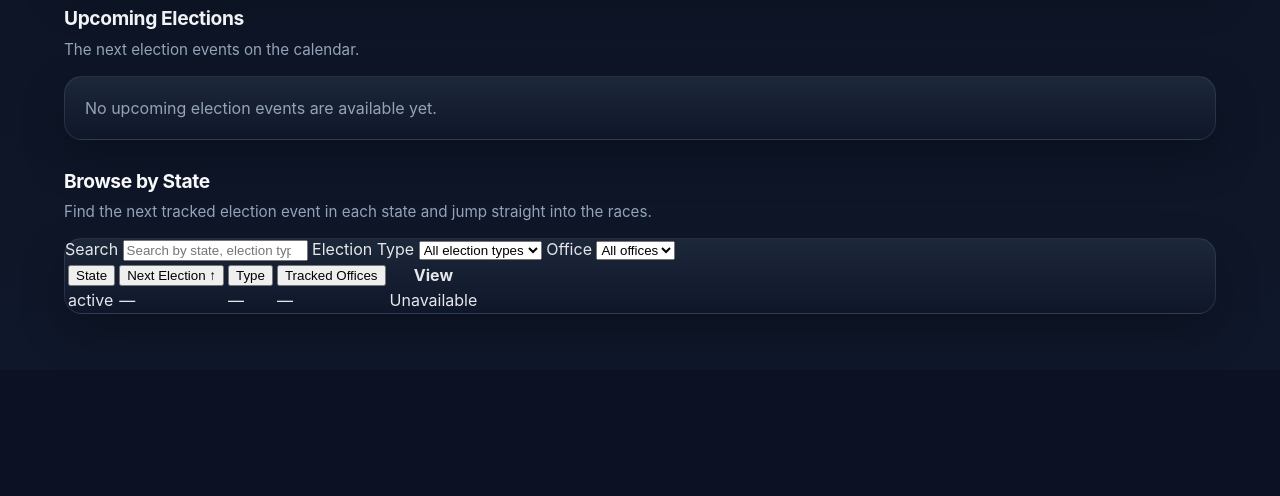
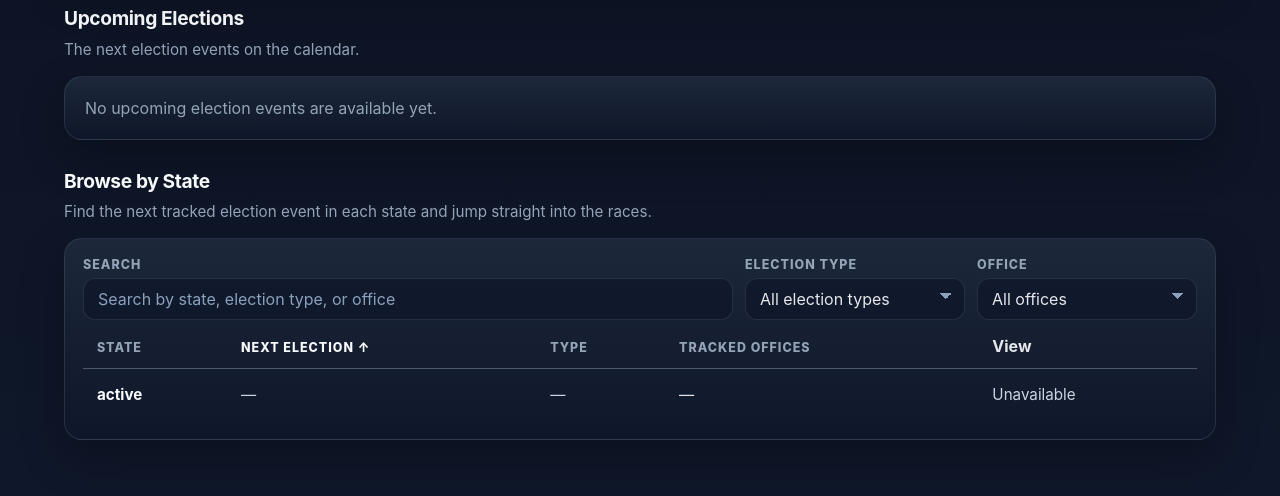
Before and after one commit to chrisserra/YouAreDone, a PHP site: page / in a window 1280 px wide. Shown: the part 519-1015 px from the top of the page. Before the commit the page ends 833 px from the top, so only its background shows below. Run offline with PHP 8.4, Linux system fonts and the light colour scheme; tables that the repository leaves empty hold one stand-in row (values such as "Sample post").

Commit message:
update snapshot 2026-03-19 21:19:47

```diff
--- a/assets/css/app.css
+++ b/assets/css/app.css
@@ -1405,6 +1246,204 @@ p {
 
 .page-back__button:hover {
     opacity: 1;
+}
+
+/* =========================
+   Footer polish
+========================= */
+
+.site-footer {
+    border-top: 1px solid var(--border);
+    margin-top: 44px;
+}
+
+.site-footer__inner {
+    max-width: var(--content-width);
+    margin: 0 auto;
+    padding: 18px 24px 28px;
+    color: var(--text-soft);
+    font-size: 0.9rem;
+}
+
+/* =========================
+   Browse by Office
+========================= */
+
+.office-grid {
+    display: grid;
+    grid-template-columns: repeat(auto-fit, minmax(220px, 1fr));
+    gap: 14px;
+}
+
+.office-card {
+    min-height: 92px;
+    padding: 18px 20px;
+    display: flex;
+    align-items: center;
+    color: var(--text);
+    font-weight: 700;
+    font-size: 1rem;
+}
+
+.office-card:hover {
+    text-decoration: none;
+    color: #ffffff;
+    border-color: rgba(96, 165, 250, 0.32);
+    background: linear-gradient(180deg, rgba(37, 99, 235, 0.14), rgba(15, 23, 42, 0.96));
+}
+
+.office-card__name {
+    color: inherit;
+}
+
+/* =========================
+   State Table
+========================= */
+
+.state-table-wrap {
+    padding: 18px;
+    overflow: hidden;
+}
+
+.state-table-tools {
+    display: flex;
+    flex-wrap: wrap;
+    gap: 12px;
+    align-items: end;
+    justify-content: space-between;
+    margin-bottom: 16px;
+}
+
+.state-table-tools__search,
+.state-table-tools__filter {
+    display: grid;
+    gap: 6px;
+}
+
+.state-table-tools__search {
+    flex: 1 1 320px;
+    min-width: min(100%, 320px);
+}
+
+.state-table-tools__filter {
+    flex: 0 1 220px;
+    min-width: 180px;
+}
+
+.state-table-tools__search span,
+.state-table-tools__filter span {
+    color: var(--text-soft);
+    font-size: 0.78rem;
+    font-weight: 800;
+    letter-spacing: 0.08em;
+    text-transform: uppercase;
+}
+
+.state-table-tools__input,
+.state-table-tools__select {
+    width: 100%;
+    min-height: 42px;
+    padding: 0 14px;
+    border: 1px solid var(--border);
+    border-radius: 12px;
+    background: rgba(15, 23, 42, 0.72);
+    color: var(--text);
+    font: inherit;
+    outline: none;
+}
+
+.state-table-tools__input::placeholder {
+    color: #8ba0ba;
+}
+
+.state-table-tools__select {
+    appearance: none;
+    -webkit-appearance: none;
+    background-image:
+            linear-gradient(45deg, transparent 50%, #8ba0ba 50%),
+            linear-gradient(135deg, #8ba0ba 50%, transparent 50%);
+    background-position:
+            calc(100% - 18px) calc(50% - 3px),
+            calc(100% - 12px) calc(50% - 3px);
+    background-size: 6px 6px, 6px 6px;
+    background-repeat: no-repeat;
+    padding-right: 34px;
+}
+
+.state-table-tools__input:focus,
+.state-table-tools__select:focus {
+    border-color: rgba(96, 165, 250, 0.42);
+    box-shadow: 0 0 0 3px rgba(59, 130, 246, 0.12);
+}
+
+.table-scroll {
+    width: 100%;
+    overflow-x: auto;
+}
+
+.state-table {
+    width: 100%;
+    min-width: 760px;
+    border-collapse: collapse;
+}
+
+.state-table thead th {
+    padding: 0 14px 12px;
+    border-bottom: 1px solid var(--border-strong);
+    text-align: left;
+    white-space: nowrap;
+    vertical-align: bottom;
+}
+
+.state-table__sort {
+    appearance: none;
+    -webkit-appearance: none;
+    padding: 0;
+    border: 0;
+    background: transparent;
+    color: var(--text-soft);
+    font: inherit;
+    font-size: 0.78rem;
+    font-weight: 800;
+    letter-spacing: 0.08em;
+    text-transform: uppercase;
+    cursor: pointer;
+    transition: color 0.15s ease, opacity 0.15s ease;
+}
+
+.state-table__sort:hover,
+.state-table__sort[aria-pressed="true"] {
+    color: var(--text-strong);
+}
+
+.state-table tbody td {
+    padding: 15px 14px;
+    border-bottom: 1px solid rgba(148, 163, 184, 0.1);
+    color: var(--text-muted);
+    font-size: 0.95rem;
+    line-height: 1.45;
+    vertical-align: middle;
+}
+
+.state-table tbody tr:last-child td {
+    border-bottom: 0;
+}
+
+.state-table tbody tr:hover td {
+    background: rgba(30, 41, 59, 0.34);
+}
+
+.state-table__state {
+    color: var(--text-strong);
+    font-weight: 700;
+}
+
+.state-table tbody td:nth-child(2) {
+    white-space: nowrap;
+}
+
+.state-table tbody td:nth-child(4) {
+    color: var(--text);
 }
 
 /* =========================
```
Also changed, not shown: other parts of assets/css/app.css (+0 -165 lines).
